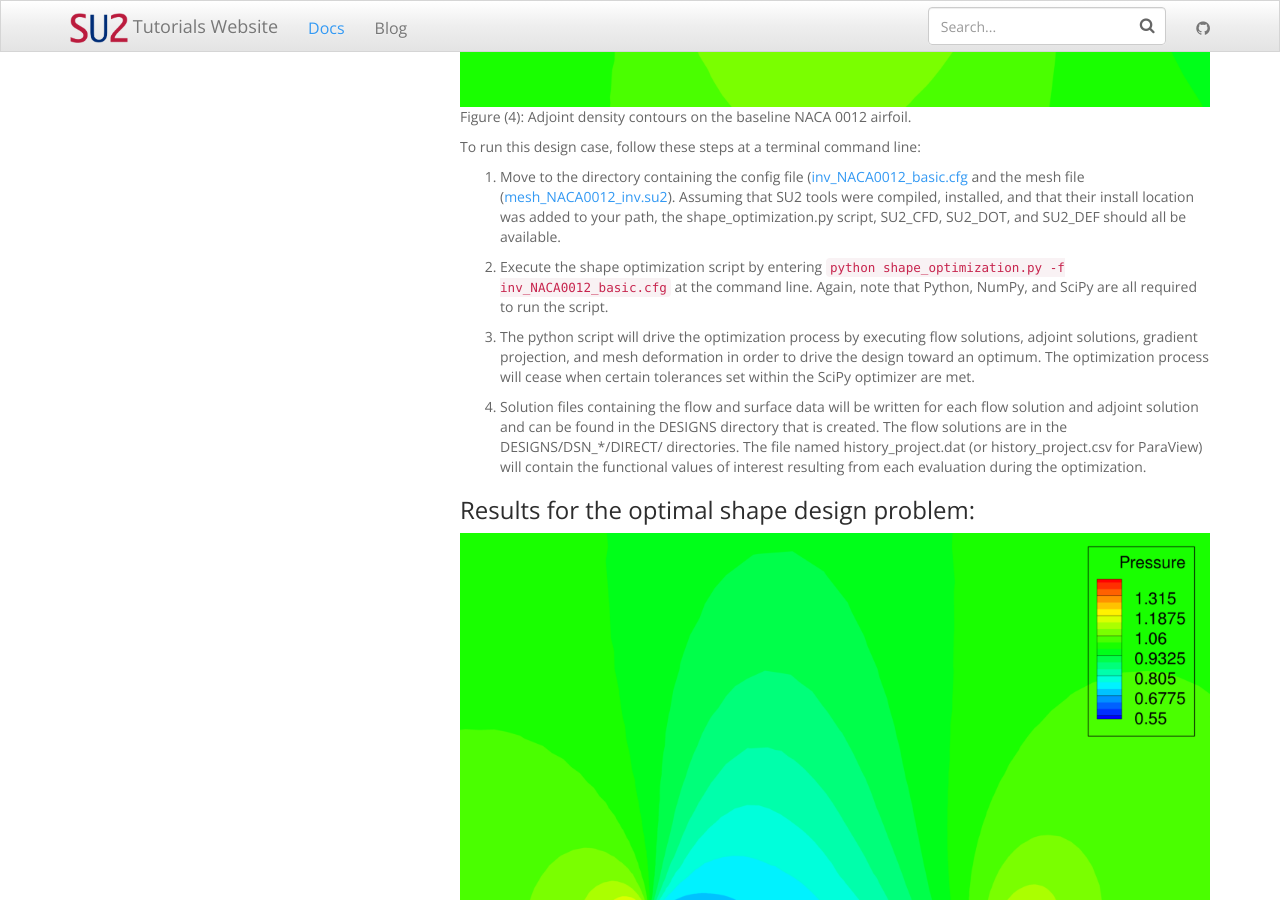
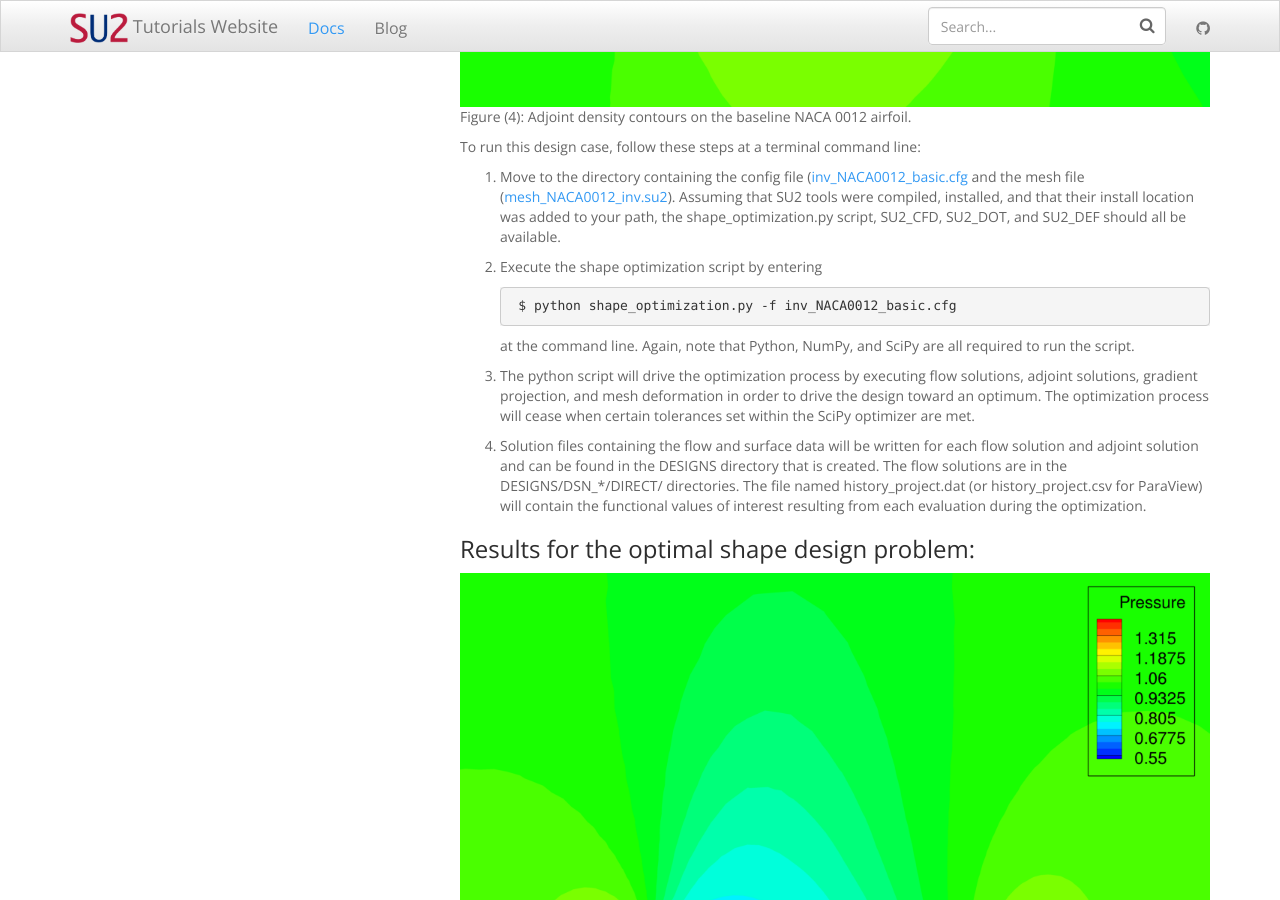
Before and after one commit to tdunning/Tutorials, a Jekyll site: the page built from _docs/shape_design/Transonic_Airfoil.md, in a window 1280 px wide and 900 px high, scrolled down 6584 px. Built offline with Jekyll 4.4.1, drawn with Linux system fonts in a browser that asks for light colours; nearby versions of some CDN libraries; comment, search, counter and statistics services are not loaded.

````diff
--- a/_docs/shape_design/Transonic_Airfoil.md
+++ b/_docs/shape_design/Transonic_Airfoil.md
@@ -136,7 +136,13 @@ Figure (4): Adjoint density contours on the baseline NACA 0012 airfoil.
 To run this design case, follow these steps at a terminal command line:
 1. Move to the directory containing the config file ([inv_NACA0012_basic.cfg](../../Optimal_Shape_Design/inv_NACA0012_basic.cfg) and the mesh file ([mesh_NACA0012_inv.su2](../../Optimal_Shape_Design/mesh_NACA0012_inv.su2)). Assuming that SU2 tools were compiled, installed, and that their install location was added to your path, the shape_optimization.py script, SU2_CFD, SU2_DOT, and SU2_DEF should all be available.
 
-2. Execute the shape optimization script by entering `python shape_optimization.py -f inv_NACA0012_basic.cfg` at the command line. Again, note that Python, NumPy, and SciPy are all required to run the script.
+2. Execute the shape optimization script by entering
+
+    ```
+    $ python shape_optimization.py -f inv_NACA0012_basic.cfg
+    ```
+
+    at the command line. Again, note that Python, NumPy, and SciPy are all required to run the script.
 
 3. The python script will drive the optimization process by executing flow solutions, adjoint solutions, gradient projection, and mesh deformation in order to drive the design toward an optimum. The optimization process will cease when certain tolerances set within the SciPy optimizer are met.
 
````
